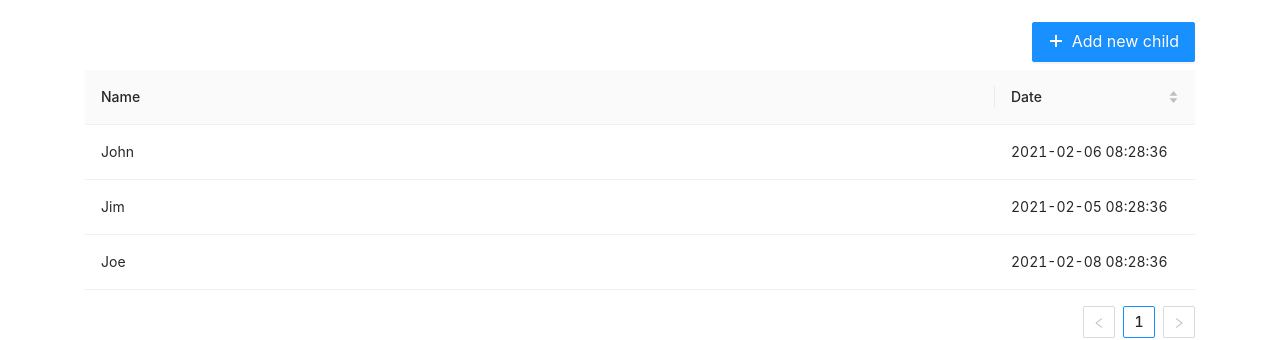
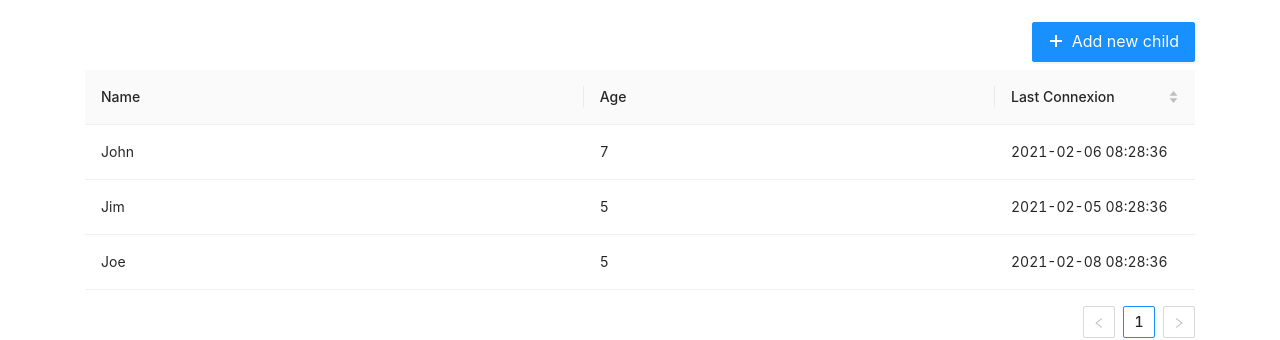
Before and after one commit to YousefMohsen/comutti, a React (Create React App) app: page /admin/overview in a window 1280 px wide. Shown: the part 212-552 px from the top of the page. Built offline with nearby package versions, Linux system fonts and the light colour scheme.

Commit message:
modifications ChildSelection

```diff
--- a/src/Admin/Pages/ChildSelection.js
+++ b/src/Admin/Pages/ChildSelection.js
@@ -11,18 +11,21 @@ const data = [
   {
     key: 1,
     name: 'John',
-    date: '2021-02-06 08:28:36',
+    age: 7,
+    lastConnexion: '2021-02-06 08:28:36',
 
   },
   {
     key: 2,
     name: 'Jim',
-    date: '2021-02-05 08:28:36',
+    age: 5,
+    lastConnexion: '2021-02-05 08:28:36',
   },
   {
     key : 3,
     name: 'Joe',
-    date: '2021-02-08 08:28:36',
+    age: 5,
+    lastConnexion: '2021-02-08 08:28:36',
   },
 ];
 
@@ -94,14 +97,14 @@ function ChildSelection() {
         };
       }}>
       <Column title="Name" dataIndex="name" key="name"/>
-      <Column title="Date" dataIndex="date" key="date" sorter={{
-      compare: (a, b) => a - b,
-      multiple: 2,
-
-    }}
-
-    width="200px"
-    />
+      <Column title="Age" dataIndex="age" key="age"/>
+      <Column title="Last Connexion" dataIndex="lastConnexion" key="lastConnexion"
+      sorter={{
+        compare: (a, b) => a - b,
+        multiple: 2,
+      }}
+      width="200px"
+      />
 
 
 
```
